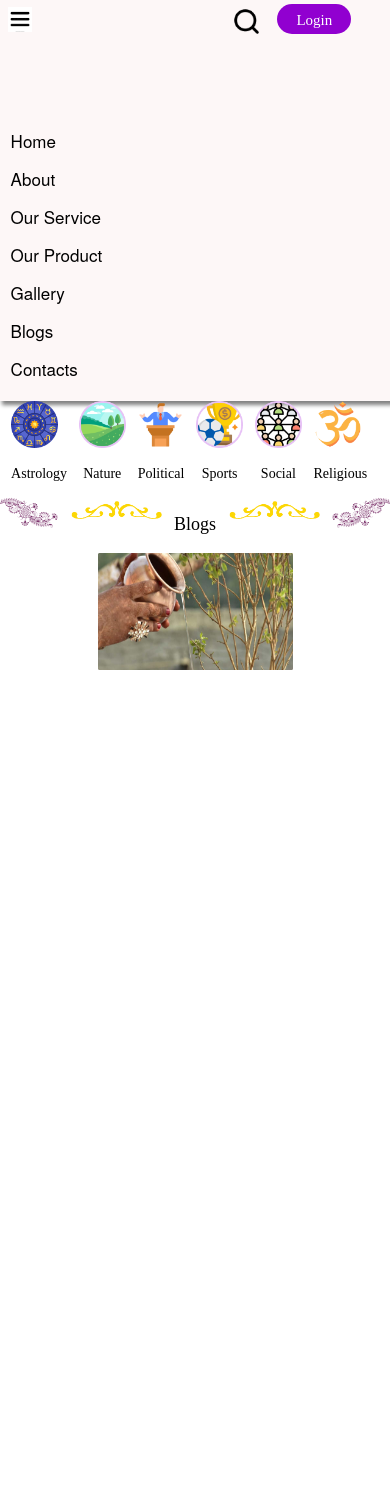
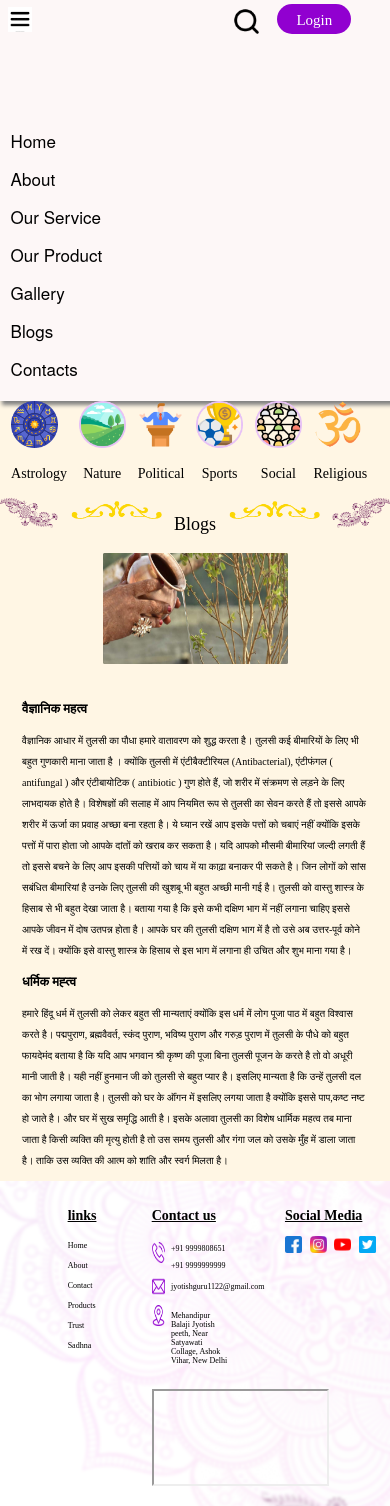
Before and after one commit to Priyanshusingh46/Guru_jii2.O, a React (Create React App) app: page /blogdescription in a window 390 px wide. Shown: the top 1506 px of the page. Before the commit the page ends 844 px from the top, so only its background shows below. Built offline with nearby package versions, Linux system fonts and the light colour scheme; grey boxes are pictures that could not be loaded.

Commit message:
Gallery+service api

```diff
--- a/src/Components/Blogs/Blogscard.js
+++ b/src/Components/Blogs/Blogscard.js
@@ -2,15 +2,19 @@ import React from 'react'
 import bg from "../../Images/Blogs/Bg.png"
 import share from "../../Images/Blogs/share.png"
 import css from "../../Css/Blogs/blogscard.css"
+import { Link } from 'react-router-dom'
 function Blogscard() {
   return (
-        <div className='blogscarddiv'>
-            <div className='descriptionofblogs'>
-            <p id="shareimage"><img id="shareimage"src={share} alt="error" /></p>
+    <div className='blogscarddiv'>
+        <div style={{backgroundImage: `url(${bg})`,minHeight: "-webkit-fill-available",backgroundPosition: "bottom"}}>
+           <div className='descriptionofblogs'>
+           <Link to="/blogdescription">  <p id="shareimage"><img id="shareimage"src={share} alt="error" /></p></Link>
             <p id="headingblogs">Blogs: <p id="descriptionofheadingblog">तुलसी पूजन क्यों महत्वपूर्ण है</p></p>
             <p id="descriptionofheadingblog" >श्री हरि विष्णु की परम प्रिय तुलसी जिनके बिना उनका प्रसाद पूर्ण नहीं बनता किंतु वही तुलसी गणेश जी को क्यों नहीं चढ़ाई जाती है-Read more</p>
             </div>
+
         </div>
+    </div>
   )
 }
 
--- a/src/Components/BlogsDescription/Designofblogdes.js
+++ b/src/Components/BlogsDescription/Designofblogdes.js
@@ -0,0 +1,38 @@
+import React from 'react'
+import css from "../../Css/Blogs/blogsdesc.css"
+function Designofblogdes() {
+  return (
+    <div className='blogsdescouterdiv'>
+        <div className='BolgsDescriptionPart1'>
+            <h3 id="headingofblogdes">वैज्ञानिक महत्व</h3>
+            <p id="paragraphofheadingblogdes">
+            वैज्ञानिक आधार में  तुलसी का पौधा हमारे वातावरण को शुद्ध करता है। तुलसी कई बीमारियों के लिए भी बहुत गुणकारी माना
+            जाता है । क्योंकि तुलसी में एंटीबैक्टीरियल (Antibacterial), एंटीफंगल  ( antifungal ) और एंटीबायोटिक
+            ( antibiotic ) गुण होते हैं, जो शरीर में  संक्रमण से लड़ने के लिए लाभदायक होते है। विशेषज्ञों की सलाह में आप
+            नियमित रूप से तुलसी का सेवन करते हैं तो इससे आपके शरीर में ऊर्जा का प्रवाह अच्छा बना रहता है। ये घ्यान रखें आप
+             इसके पत्तों को चबाएं नहीं क्योंकि इसके पत्तों में पारा होता जो आपके दांतों को खराब कर सकता है। यदि आपको मौसमी
+             बीमारियां जल्दी लगती हैं तो इससे बचने के लिए आप इसकी पत्तियों को चाय में  या काढ़ा बनाकर पी सकते है।
+            जिन लोगों को सांस सबंधित बीमारियां है उनके लिए तुलसी की खुशबू  भी बहुत अच्छी मानी गई है। तुलसी को वास्तु शास्त्र
+            के हिसाब से भी बहुत देखा जाता है। बताया गया है कि इसे कभी दक्षिण भाग में नहीं लगाना चाहिए इससे आपके जीवन में दोष उतपन्न होता है। आपके घर की तुलसी दक्षिण भाग में है तो उसे अब उत्तर-पूर्व कोने में रख दें। क्योंकि इसे वास्तु शास्त्र के हिसाब से इस भाग में लगाना ही उचित और शुभ माना गया है।
+            </p>
+        </div>
+
+        <div className='BlogsDescriptionPart2'>
+            <h3 id="headingofblogdes" >धर्मिक मह्त्व</h3>
+            <p  id="paragraphofheadingblogdes">
+            हमारे हिंदू धर्म में तुलसी को लेकर बहुत सी मान्यताएं क्योंकि इस धर्म में लोग पूजा पाठ में बहुत विश्वास करते है।
+              पद्मपुराण, ब्रह्मवैवर्त, स्कंद पुराण, भविष्य पुराण और गरुड़ पुराण  में तुलसी के पौधे को बहुत फायदेमंद बताया है
+              कि यदि आप भगवान श्री कृष्ण की पूजा बिना तुलसी पूजन के करते है तो वो अधूरी मानी जाती है। यही नहीं हुनमान
+              जी को तुलसी से बहुत प्यार है।  इसलिए मान्यता है कि उन्हें तुलसी दल का भोग लगाया जाता है। तुलसी को घर के
+              ऑंगन में इसलिए लगया जाता है क्योंकि इससे पाप,कष्ट नष्ट हो जाते है। और घर में सुख समृद्धि आती है। इसके अलावा
+               तुलसी का विशेष धार्मिक महत्व तब माना जाता है किसी व्यक्ति की मृत्यु होती है तो उस समय तुलसी और गंगा जल को
+               उसके मुँह में डाला जाता है। ताकि उस व्यक्ति की आत्म को शांति  और स्वर्ग मिलता है।
+
+            </p>
+
+        </div>
+    </div>
+  )
+}
+
+export default Designofblogdes
--- a/src/Components/Service1/Service1.js
+++ b/src/Components/Service1/Service1.js
@@ -61,10 +61,10 @@ function Service1() {
      {
           data && data.map((data)=>{
             //console.log("map",data.title);
-           return (<CardService image={data.image} title={data.heading} desc={data.description}/>)
+           return (<CardService image={data.image} title={data.heading} desc={data.description} id={data.id}/>)
 
           })
-        }
+    }
      </div>
 
      <Footer />
--- a/src/Css/Blogs/Blogsdescription.css
+++ b/src/Css/Blogs/Blogsdescription.css
@@ -1,6 +1,6 @@
 #imagebg{
     display: block;
-    width: 50%;
+    width: 700px;
     margin-left: auto;
     margin-right: auto;
 }
--- a/src/Css/Blogs/blogscard.css
+++ b/src/Css/Blogs/blogscard.css
@@ -1,5 +1,5 @@
 .blogscarddiv{
-    background-image: url("../../Images/Blogs/Bg.png");
+    /*background-image: url("../../Images/Blogs/Bg.png");*/
     background-size: cover;
     background-repeat: no-repeat;
     height: 37vh;
--- /dev/null
+++ b/src/Css/Blogs/blogsdesc.css
@@ -0,0 +1,61 @@
+.blogsdescouterdiv{
+    margin-left: 76px;
+    margin-top: 76px;
+    margin-right: 40px;
+}
+#headingofblogdes{
+    font-size: 30px;
+}
+#paragraphofheadingblogdes{
+    font-size: 22px;
+    line-height: 40px;
+}
+
+/* media Query */
+@media only screen and (max-width:1050px){
+    #imagebg {
+        display: block;
+        width: 500px;
+        margin-left: auto;
+        margin-right: auto;
+    }
+}
+
+@media only screen and (max-width:670px)
+{
+    #imagebg {
+        width: 300px;
+    }
+    #headingofblogdes {
+        font-size: 20px;
+    }
+    #paragraphofheadingblogdes {
+        font-size: 15px;
+        line-height: 28px;
+    }
+}
+@media only screen and (max-width:500px)
+{
+    .blogsdescouterdiv {
+        margin-left: 30px;
+        margin-top: 45px;
+        margin-right: 37px;
+    }
+}
+@media only screen and (max-width:400px){
+    #imagebg {
+        width: 185px;
+    }
+    #headingofblogdes {
+        font-size: 13px;
+    }
+    #paragraphofheadingblogdes {
+        font-size: 10px;
+        line-height: 21px;
+    }
+    .blogsdescouterdiv {
+        margin-left: 22px;
+        margin-top: 37px;
+        margin-right: 23px;
+    }
+}
--- a/src/Screens/BlogsDescription.js
+++ b/src/Screens/BlogsDescription.js
@@ -4,13 +4,17 @@ import Typesofblogs from '../Components/Blogs/Typesofblogs'
 import Header from "../Components/Common/Header"
 import bg from "../Images/Blogs/Bg.png"
 import css from "../Css/Blogs/Blogsdescription.css"
+import Designofblogdes from '../Components/BlogsDescription/Designofblogdes'
+import Footer from "../Components/Home/Footer"
 function BlogsDescription() {
   return (
-    <div>
+    <div style={{background: "#FFF6E4"}}>
         <Header />
         <Typesofblogs />
         <Deignpartofblogs/>
         <img id="imagebg"src={bg} alt="error"/>
+        <Designofblogdes />
+        <Footer />
     </div>
   )
 }
```
